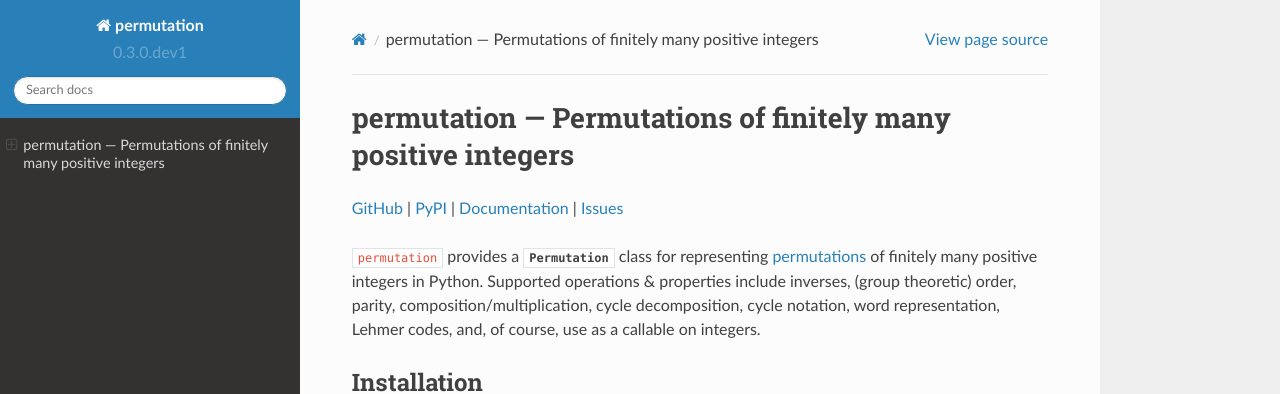
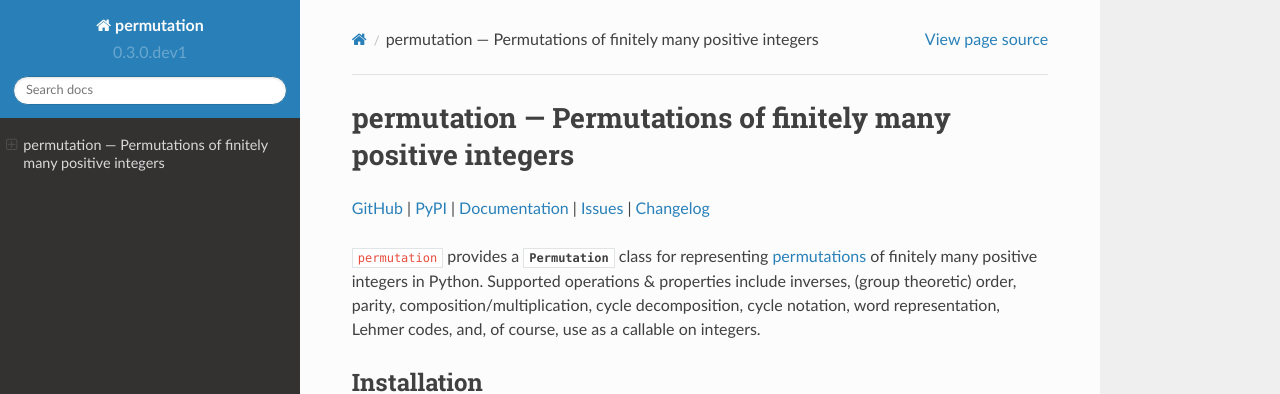
Before and after one commit to jwodder/permutation, a Sphinx documentation site: the page built from docs/index.rst, in a window 1280 px wide and 900 px high. Shown: the top 394 px of the window. Built offline with Sphinx 7.4.7 and the Read the Docs theme 2.0.0, drawn with Linux system fonts in a browser that asks for light colours.

Commit message:
Add link to changelog to both README and docs page

```diff
--- a/README.rst
+++ b/README.rst
@@ -23,6 +23,7 @@
 | `PyPI <https://pypi.org/project/permutation>`_
 | `Documentation <https://permutation.readthedocs.io>`_
 | `Issues <https://github.com/jwodder/permutation/issues>`_
+| `Changelog <https://github.com/jwodder/permutation/blob/master/CHANGELOG.md>`_
 
 ``permutation`` provides a ``Permutation`` class for representing `permutations
 <https://en.wikipedia.org/wiki/Permutation>`_ of finitely many positive
--- a/docs/index.rst
+++ b/docs/index.rst
@@ -8,6 +8,7 @@
 | `PyPI <https://pypi.org/project/permutation>`_
 | `Documentation <https://permutation.readthedocs.io>`_
 | `Issues <https://github.com/jwodder/permutation/issues>`_
+| `Changelog <https://github.com/jwodder/permutation/blob/master/CHANGELOG.md>`_
 
 ``permutation`` provides a `Permutation` class for representing `permutations
 <https://en.wikipedia.org/wiki/Permutation>`_ of finitely many positive
```
Also changed, not shown: CHANGELOG.md (+1 -0 lines).
